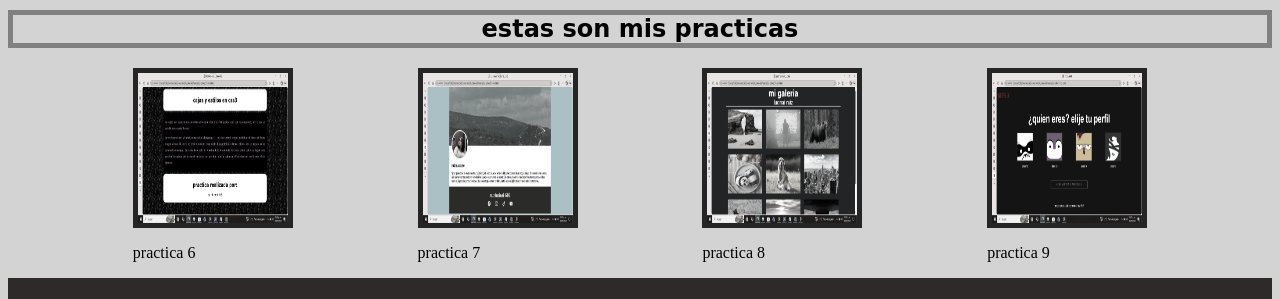
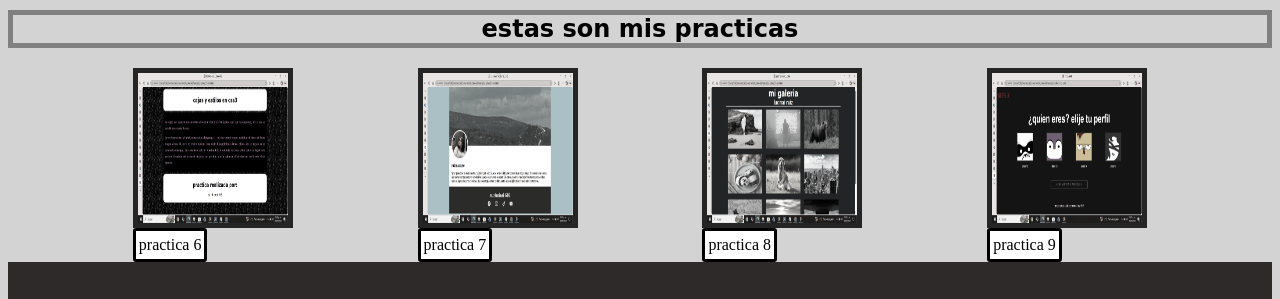
Before and after one commit to 02314239-hue/parcial2-ruiz, a plain HTML site: page index.html in a window 1280 px wide. Shown: the part 389-688 px from the top of the page. Drawn offline with Linux system fonts and the light colour scheme.

Commit message:
Add files via upload

```diff
--- a/index.html
+++ b/index.html
@@ -35,8 +35,6 @@
 	<h2>ruiz navarro lucinai</h2>
 	<p>soy lucinai ruiz y llevo la capacitacion de diseño wed en este parcial a sido un poco complicado por la cuestion de que a sido agregar un poco mas de codigos nuevos pero fui capaz de aprenderlos tal vez no de memoria pero a usarlos con mas fluides</p>
 
-
-
 <h1>portafolio</h1>
 
 <h2>estas son mis practicas</h2>
@@ -48,12 +46,13 @@
 
 	 			<div class="foto">
 
-	 				<a href="file:///D:/dise%C3%B1o%20wed-ruiz%20navarro%20lucinai-602/parcial2/practica6/index.html"> <img src="portafolio/img/practica6.png"></a>
+	 				<a href="file:///D:/dise%C3%B1o%20wed-ruiz%20navarro%20lucinai-602/parcial2/practica6/index.html"> <img src="portafolio/img/practica6.png"> </a>
 	 			</div>
 
 	 			<div class="nombre">
-	 				<p>practica 6</p>
-
+	 			<section class="boton">
+	 				<a href="practica6/index.html">practica 6</a>
+	 			</section>
 	 			</div>
 	 			</div>
 
@@ -66,7 +65,9 @@
 	 			</div>
 
 	 			<div class="nombre">
-	 				<p>practica 7</p>
+	 				<section class="boton">
+	 				<a href="practica7/index.html">practica 7</a>
+	 			</section>
 
 	 			</div>
 	 			</div>
@@ -79,7 +80,9 @@
 	 			</div>
 
 	 			<div class="nombre">
-	 				<p>practica 8</p>
+	 				<section class="boton">
+	 				<a href="practica8/index.html">practica 8</a>
+	 			</section>
 
 	 			</div>
 	 			</div>
@@ -93,11 +96,15 @@
 	 			</div>
 
 	 			<div class="nombre">
-	 				<p>practica 9</p>
+	 				<section class="boton">
+	 				<a href="netflix/index.html">practica 9</a>
+	 			</section>
 
 	 			</div>
 	 			</div>
 </main>
+
+
 
 
 
--- a/portafolio/estilos/portafolio.css
+++ b/portafolio/estilos/portafolio.css
@@ -73,3 +73,14 @@ footer a{
 footer a:hover{
 color: white;
 }
+
+.boton a{
+	background-color: white;
+	color: black;
+	text-decoration: none;
+	border: 3px solid black;
+	display: inline-block;
+	padding: 5px 3px;
+	margin-top: 0px;
+	border-radius: 3px;
+}
```
